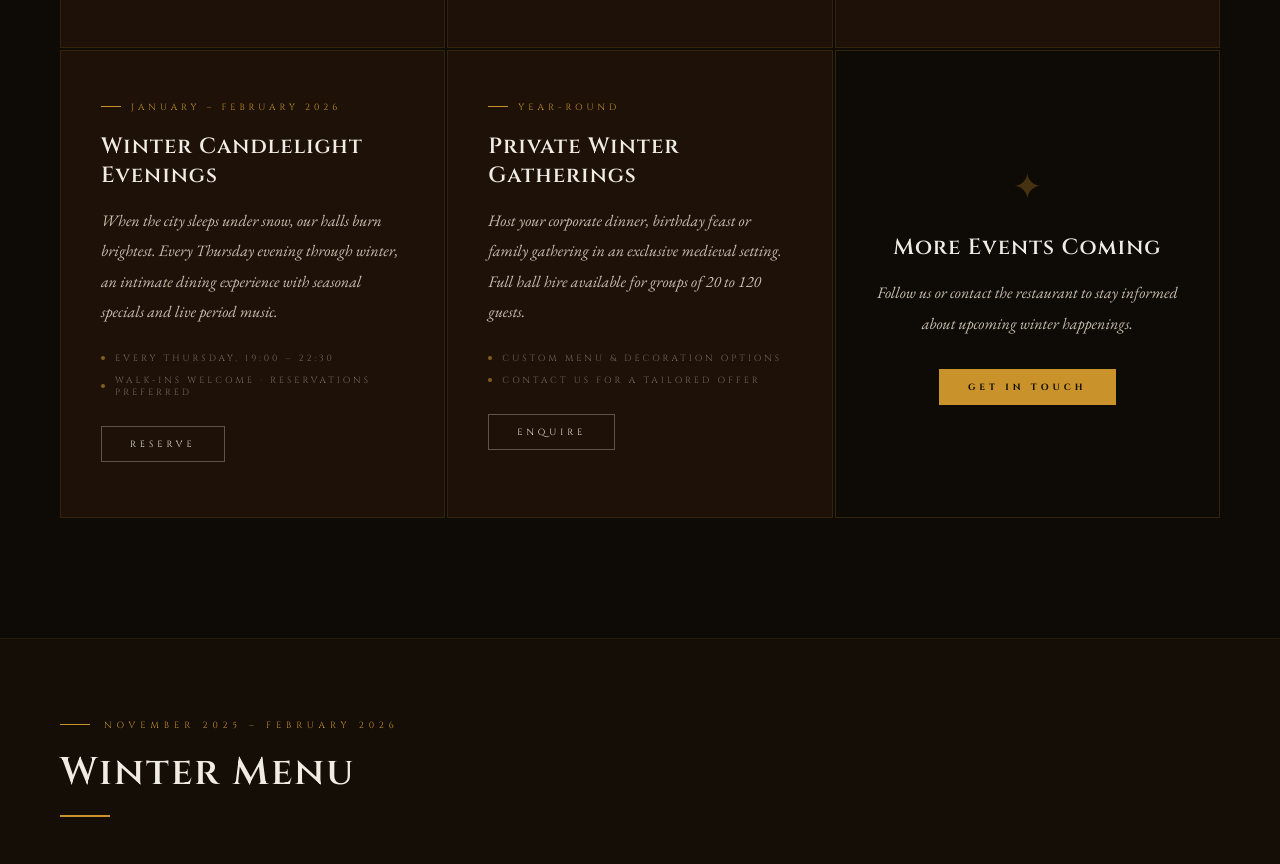
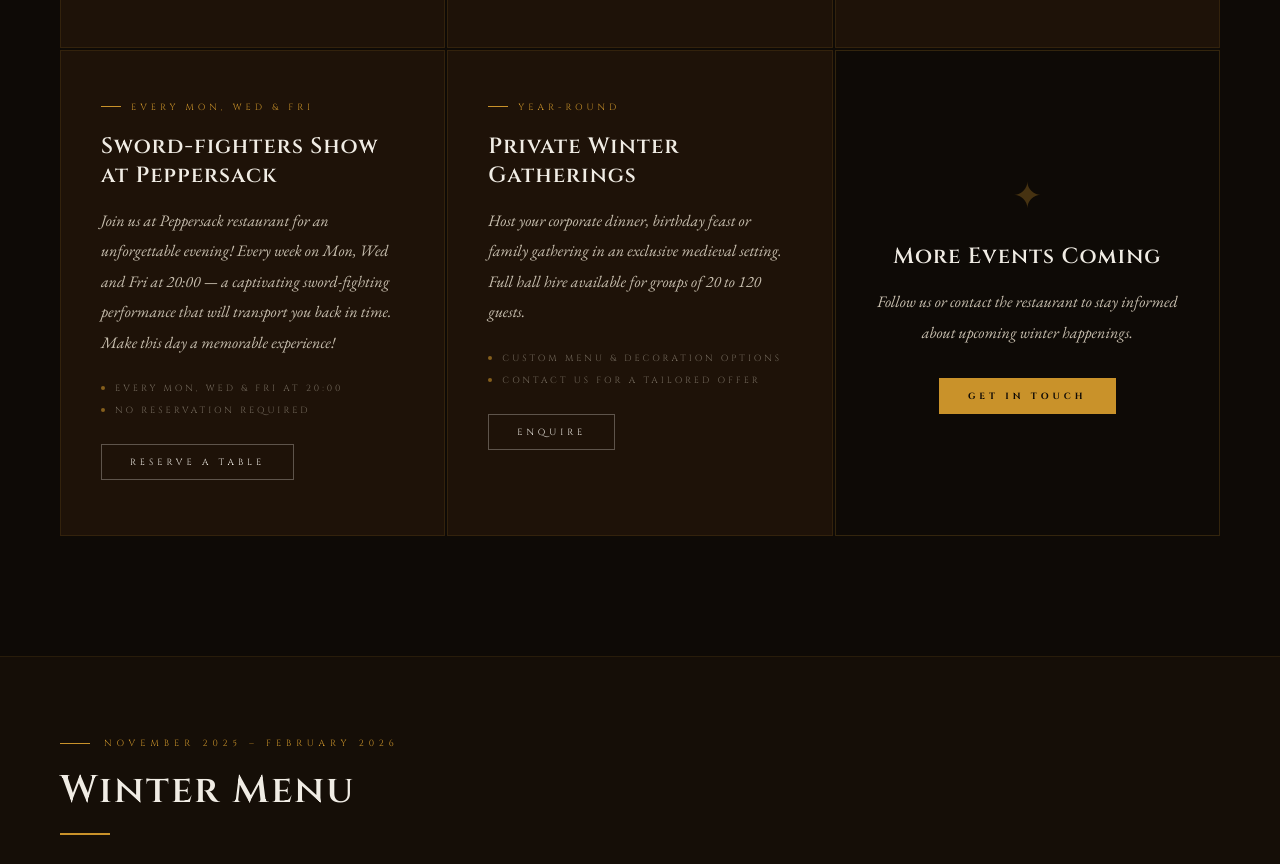
Before and after one commit to kohvgerman-blip/peppersack-website, a plain HTML site: page winter-events.html in a window 1280 px wide. Shown: the part 1911-2775 px from the top of the page. Drawn offline with nearby package versions, Linux system fonts and the light colour scheme.

Commit message:
Replace Candlelight Evenings with Sword-fighters Show event card

```diff
--- a/winter-events.html
+++ b/winter-events.html
@@ -247,12 +247,12 @@ footer{background:#060402;border-top:1px solid rgba(201,146,42,.15);padding:80px
     </div>
 
     <div class="event-card">
-      <div class="event-date" data-en="January – February 2026" data-et="Jaanuar – veebruar 2026" data-ru="Январь – февраль 2026" data-fi="Tammikuu – helmikuu 2026">January – February 2026</div>
-      <h3 class="event-title" data-en="Winter Candlelight Evenings" data-et="Talvised küünlavalguse õhtud" data-ru="Зимние вечера при свечах" data-fi="Talvikynttilä-illat">Winter Candlelight Evenings</h3>
-      <p class="event-desc" data-en="When the city sleeps under snow, our halls burn brightest. Every Thursday evening through winter, an intimate dining experience with seasonal specials and live period music." data-et="Kui linn uinub lume all, põlevad meie saalis tuled kõige kirkamalt. Iga neljapäeva õhtu läbi talve pakub intiimseid söömaelamusi hooajaliste eritoitude ja elava ajaloolise muusikaga." data-ru="Когда город засыпает под снегом, наши залы горят ярче всего. Каждый четверг вечером зимой — уютный ужин с сезонными блюдами и живой старинной музыкой." data-fi="Kun kaupunki nukkuu lumen alla, salimme loistavat kirkkaimmin. Joka torstai-ilta talven läpi — intiimi ruokailukokemus kausiluonteisilla erikoisuuksilla ja elävällä historiallisella musiikilla.">When the city sleeps under snow, our halls burn brightest. Every Thursday evening through winter, an intimate dining experience with seasonal specials and live period music.</p>
-      <div class="event-detail"><span class="event-dot"></span><span data-en="Every Thursday, 19:00 – 22:30" data-et="Iga neljapäev, 19:00 – 22:30" data-ru="Каждый четверг, 19:00 – 22:30" data-fi="Joka torstai, klo 19:00 – 22:30">Every Thursday, 19:00 – 22:30</span></div>
-      <div class="event-detail"><span class="event-dot"></span><span data-en="Walk-ins welcome · Reservations preferred" data-et="Sisseastujad oodatud · Eelistatakse broneeringuid" data-ru="Принимаем без бронирования · Рекомендуем резервировать" data-fi="Ilman varausta tervetullut · Varaukset suositeltavia">Walk-ins welcome · Reservations preferred</span></div>
-      <div style="margin-top:28px"><a href="location.html" class="btn-outline" style="padding:11px 28px;font-size:9px" data-en="Reserve" data-et="Broneeri" data-ru="Забронировать" data-fi="Varaa">Reserve</a></div>
+      <div class="event-date" data-en="Every Mon, Wed &amp; Fri" data-et="Iga E, K ja R" data-ru="Каждый пн, ср и пт" data-fi="Joka ma, ke ja pe">Every Mon, Wed &amp; Fri</div>
+      <h3 class="event-title" data-en="Sword-fighters Show at Peppersack" data-et="Mõõgavõitluse etendus Peppersack'is" data-ru="Показательный бой на мечах в Peppersack" data-fi="Miekkataistelu-esitys Peppersackissa">Sword-fighters Show at Peppersack</h3>
+      <p class="event-desc" data-en="Join us at Peppersack restaurant for an unforgettable evening! Every week on Mon, Wed and Fri at 20:00 — a captivating sword-fighting performance that will transport you back in time. Make this day a memorable experience!" data-et="Liituge meiega Peppersacki restoranis, et veeta unustamatu õhtu! Iga nädal E, K ja R õhtul kell 20:00 toimub mõõgavõitluse etendus, mis viib sind ajas tagasi. Tee sellest päevast meeldejääv kogemus!" data-ru="Присоединяйтесь к нам в ресторане Peppersack для незабываемого вечера! Каждую неделю в пн, ср и пт в 20:00 — захватывающее выступление фехтовальщиков, которое перенесёт вас в прошлое." data-fi="Liity seuraasi Peppersack-ravintolaan unohtumattoman illan viettoon! Joka viikko ma, ke ja pe illalla klo 20:00 — mukaansatempaava miekkataistelu-esitys, joka vie sinut ajassa taaksepäin.">Join us at Peppersack restaurant for an unforgettable evening! Every week on Mon, Wed and Fri at 20:00 — a captivating sword-fighting performance that will transport you back in time. Make this day a memorable experience!</p>
+      <div class="event-detail"><span class="event-dot"></span><span data-en="Every Mon, Wed &amp; Fri at 20:00" data-et="Iga E, K ja R kell 20:00" data-ru="Каждый пн, ср и пт в 20:00" data-fi="Joka ma, ke ja pe klo 20:00">Every Mon, Wed &amp; Fri at 20:00</span></div>
+      <div class="event-detail"><span class="event-dot"></span><span data-en="No reservation required" data-et="Eelregistreerimine ei ole vajalik" data-ru="Бронирование не требуется" data-fi="Varausta ei tarvita">No reservation required</span></div>
+      <div style="margin-top:28px"><a href="location.html" class="btn-outline" style="padding:11px 28px;font-size:9px" data-en="Reserve a Table" data-et="Broneeri laud" data-ru="Забронировать стол" data-fi="Varaa pöytä">Reserve a Table</a></div>
     </div>
 
     <div class="event-card">
```
